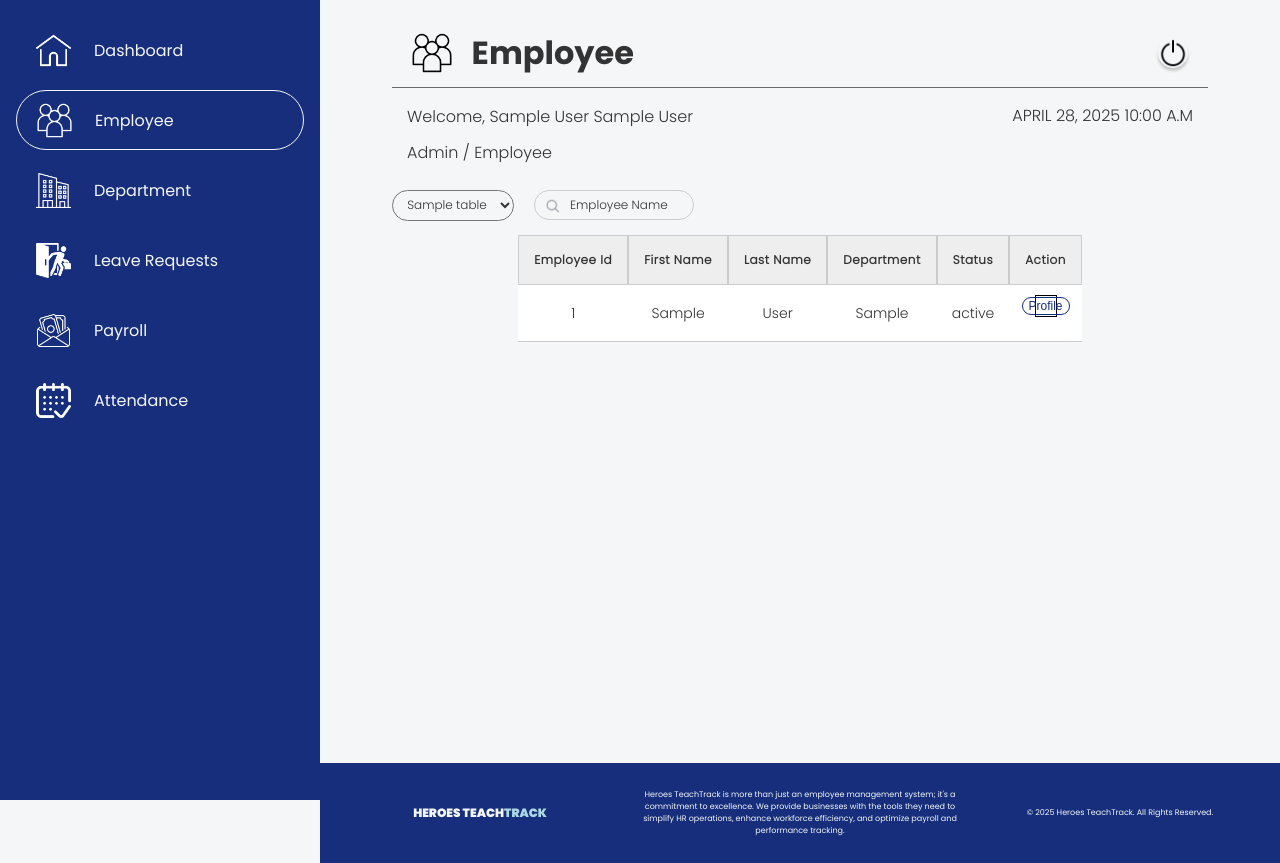
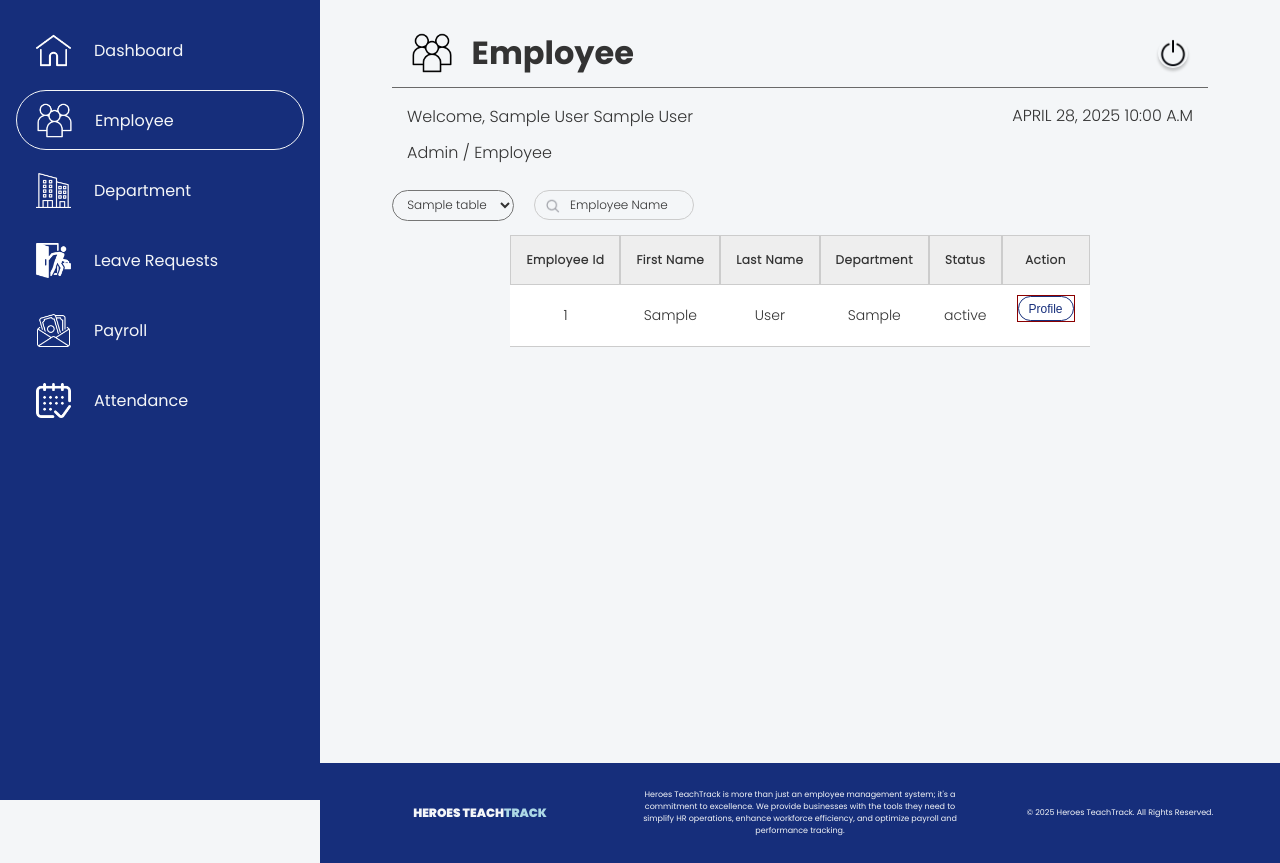
Before and after one commit to Jahmiebelle/Accounting-Management-System, a PHP site: page /Dashboard/admin/admin_employee.php in a window 1280 px wide. Shown: the part 80-943 px from the top of the page. Run offline with PHP 8.4, Linux system fonts and the light colour scheme; the visitor is signed in with stand-in values (Sample User, id 1); tables that the repository leaves empty or names only in its code hold one stand-in row (values such as "Sample post").

Commit message:
update admin_employee.css

```diff
--- a/AccountingSys/Styles/admin_employee.css
+++ b/AccountingSys/Styles/admin_employee.css
@@ -516,17 +516,19 @@ tr:nth-child(even) {
   justify-self: center;
   justify-content: center;
   align-items: center;
-  height: 20px;
-  width: 20px;
-  border: solid black 1px;
+  height: auto;
+  width: auto;
+  border: solid darkred 1px;
 }
 
 #emp_id {
-  display: none;
+  border: solid black 2px;
 }
 
 .profile-btn {
   display: flex;
+  height: 25px;
+  padding: 5px 10px;
   justify-self: center;
   align-self: center;
   font-size: 12px ;
```
